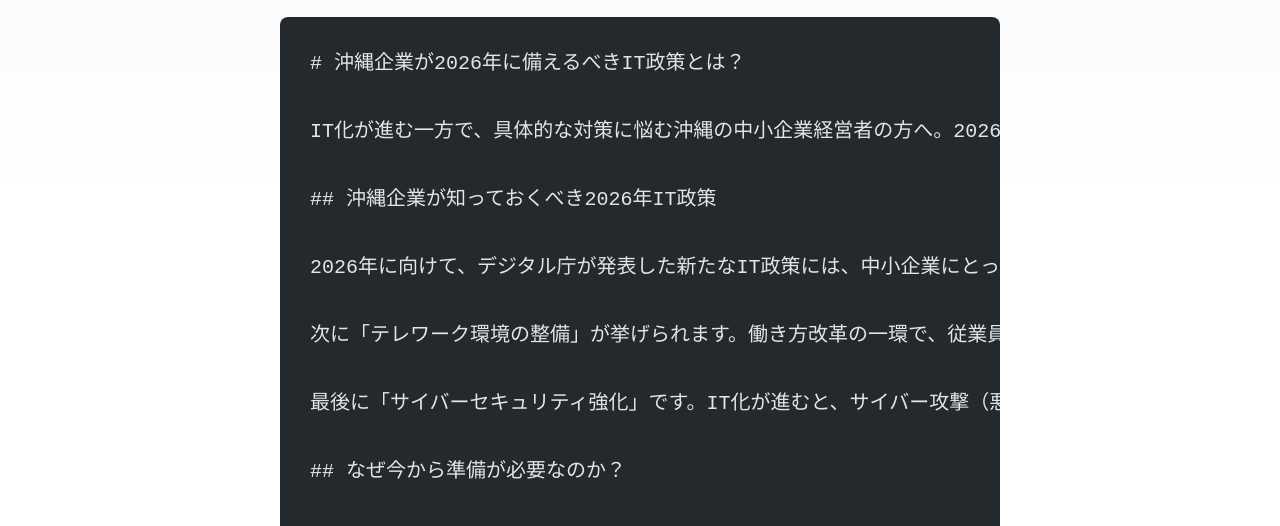
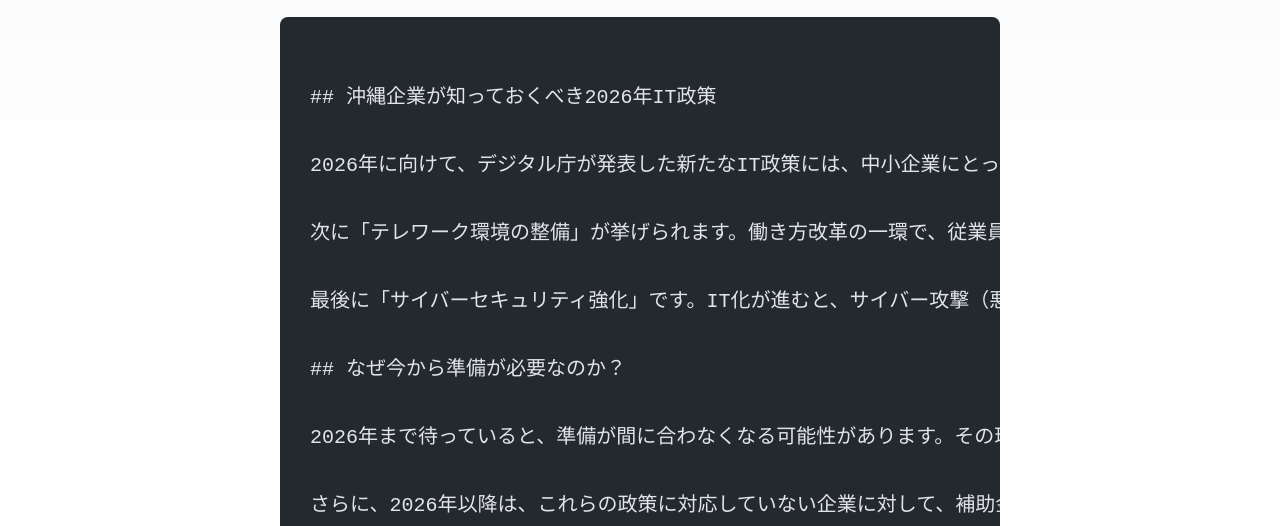
Before and after one commit to mailagent0001/A-Zent_blog, an Astro site: page /blog/20260704-row2 in a window 1280 px wide. Shown: the part 419-945 px from the top of the page. Built offline with nearby package versions, Linux system fonts and the light colour scheme; Astro itself is replaced by a stand-in of ours; code samples lack their colours.

Commit message:
Delete old blog content on Okinawa IT policies
Removed outdated content regarding IT policies for Okinawa businesses in 2026.

````diff
--- a/src/content/blog/20260704-row2.md
+++ b/src/content/blog/20260704-row2.md
@@ -5,9 +5,6 @@ pubDate: 2026-07-04
 ---
 
 ```markdown
-# 沖縄企業が2026年に備えるべきIT政策とは？
-
-IT化が進む一方で、具体的な対策に悩む沖縄の中小企業経営者の方へ。2026年に施行される新政策で、自社のIT戦略を見直すタイミングです。今から準備すべきポイントをわかりやすく解説します。
 
 ## 沖縄企業が知っておくべき2026年IT政策
 
````
